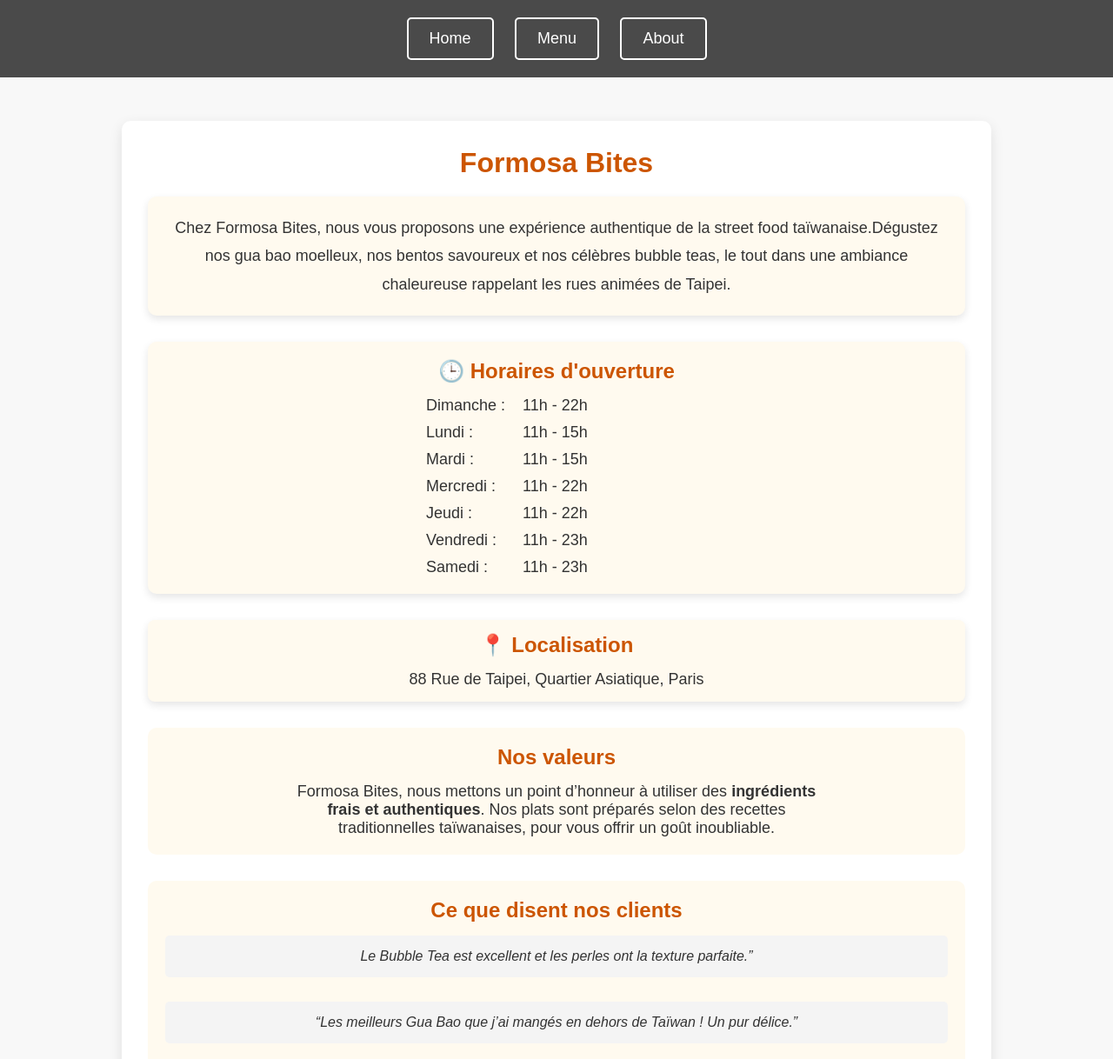
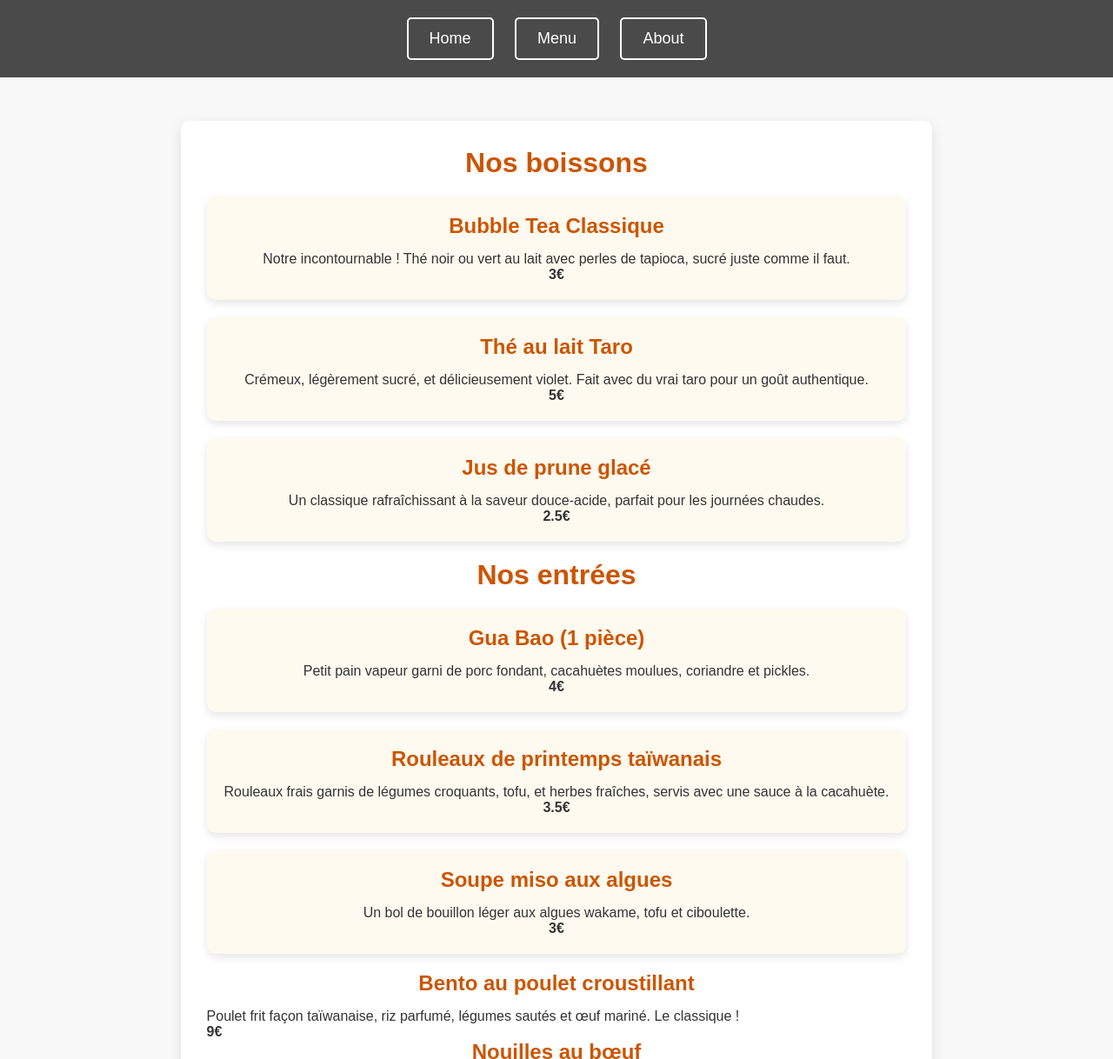
Before and after one commit to clouetremi/Odin-Restaurant-Page, a website built with webpack: page src/template.html in a window 1280 px wide. Shown: the top 1218 px of the page at 87% size. Built offline with nearby package versions, Linux system fonts and the light colour scheme.

Commit message:
ajout du début du menu en JS

```diff
--- a/src/index.js
+++ b/src/index.js
@@ -1,58 +1,58 @@
-// Contenu principal
-const content = document.getElementById("content");
+// // Contenu principal
+// const content = document.getElementById("content");
 
-const contentTitle = document.createElement("div");
-contentTitle.classList.add("content-title");
-contentTitle.textContent = "Formosa Bites";
-content.appendChild(contentTitle);
+// const contentTitle = document.createElement("div");
+// contentTitle.classList.add("content-title");
+// contentTitle.textContent = "Formosa Bites";
+// content.appendChild(contentTitle);
 
-const contentPresentation = document.createElement("div");
-contentPresentation.classList.add("content-presentation");
-contentPresentation.textContent = "Chez Formosa Bites, nous vous proposons une expérience authentique de la street food taïwanaise.Dégustez nos gua bao moelleux, nos bentos savoureux et nos célèbres bubble teas, le tout dans une ambiance chaleureuse rappelant les rues animées de Taipei.";
-content.appendChild(contentPresentation);
+// const contentPresentation = document.createElement("div");
+// contentPresentation.classList.add("content-presentation");
+// contentPresentation.textContent = "Chez Formosa Bites, nous vous proposons une expérience authentique de la street food taïwanaise.Dégustez nos gua bao moelleux, nos bentos savoureux et nos célèbres bubble teas, le tout dans une ambiance chaleureuse rappelant les rues animées de Taipei.";
+// content.appendChild(contentPresentation);
 
-// Contenu pour les horaires
-const contentHours = document.createElement("div");
-contentHours.classList.add("content-hours");
-content.appendChild(contentHours);
+// // Contenu pour les horaires
+// const contentHours = document.createElement("div");
+// contentHours.classList.add("content-hours");
+// content.appendChild(contentHours);
 
-const hoursTitle2 = document.createElement("h2");
-hoursTitle2.innerText = "🕒 Horaires d'ouverture";
-contentHours.appendChild(hoursTitle2);
+// const hoursTitle2 = document.createElement("h2");
+// hoursTitle2.innerText = "🕒 Horaires d'ouverture";
+// contentHours.appendChild(hoursTitle2);
 
-const hoursGrid = document.createElement("div");
-hoursGrid.classList.add("hours-grid");
-hoursGrid.innerHTML = "<span>Dimanche :</span> <span>11h - 22h</span><span>Lundi :</span> <span>11h - 15h</span><span> Mardi :</span > <span>11h - 15h</span> <span>Mercredi :</span> <span>11h - 22h</span> <span>Jeudi :</span> <span>11h - 22h</span> <span>Vendredi :</span> <span>11h - 23h</span> <span>Samedi :</span> <span>11h - 23h</span>";
-contentHours.appendChild(hoursGrid);
+// const hoursGrid = document.createElement("div");
+// hoursGrid.classList.add("hours-grid");
+// hoursGrid.innerHTML = "<span>Dimanche :</span> <span>11h - 22h</span><span>Lundi :</span> <span>11h - 15h</span><span> Mardi :</span > <span>11h - 15h</span> <span>Mercredi :</span> <span>11h - 22h</span> <span>Jeudi :</span> <span>11h - 22h</span> <span>Vendredi :</span> <span>11h - 23h</span> <span>Samedi :</span> <span>11h - 23h</span>";
+// contentHours.appendChild(hoursGrid);
 
-// Contenu pour l'adresse
-const contentAddress = document.createElement("div");
-contentAddress.classList.add("content-address");
-contentAddress.textContent = "88 Rue de Taipei, Quartier Asiatique, Paris";
-content.appendChild(contentAddress);
+// // Contenu pour l'adresse
+// const contentAddress = document.createElement("div");
+// contentAddress.classList.add("content-address");
+// contentAddress.textContent = "88 Rue de Taipei, Quartier Asiatique, Paris";
+// content.appendChild(contentAddress);
 
-// Contenu pour les valeurs
-const contentValues = document.createElement("div");
-contentValues.classList.add("content-values");
-content.appendChild(contentValues);
+// // Contenu pour les valeurs
+// const contentValues = document.createElement("div");
+// contentValues.classList.add("content-values");
+// content.appendChild(contentValues);
 
-const valuesTitle2 = document.createElement("h2");
-valuesTitle2.textContent = "Nos valeurs";
-contentValues.appendChild(valuesTitle2);
+// const valuesTitle2 = document.createElement("h2");
+// valuesTitle2.textContent = "Nos valeurs";
+// contentValues.appendChild(valuesTitle2);
 
-const valuesPara = document.createElement("p");
-valuesPara.innerHTML = "Formosa Bites</strong>, nous mettons un point d’honneur à utiliser des <strong>ingrédients <br>frais et authentiques</strong>. Nos plats sont préparés selon des recettes <br> traditionnelles taïwanaises, pour vous offrir un goût inoubliable."
-contentValues.appendChild(valuesPara);
+// const valuesPara = document.createElement("p");
+// valuesPara.innerHTML = "Formosa Bites</strong>, nous mettons un point d’honneur à utiliser des <strong>ingrédients <br>frais et authentiques</strong>. Nos plats sont préparés selon des recettes <br> traditionnelles taïwanaises, pour vous offrir un goût inoubliable."
+// contentValues.appendChild(valuesPara);
 
-// Contenu pour les avis des clients
-const contentTestimonials = document.createElement("div");
-contentTestimonials.classList.add("content-testimonials");
-content.appendChild(contentTestimonials);
+// // Contenu pour les avis des clients
+// const contentTestimonials = document.createElement("div");
+// contentTestimonials.classList.add("content-testimonials");
+// content.appendChild(contentTestimonials);
 
-const testimonialsTitle2 = document.createElement("h2");
-testimonialsTitle2.textContent = "Ce que disent nos clients";
-contentTestimonials.appendChild(testimonialsTitle2);
+// const testimonialsTitle2 = document.createElement("h2");
+// testimonialsTitle2.textContent = "Ce que disent nos clients";
+// contentTestimonials.appendChild(testimonialsTitle2);
 
-const testimonialsPara = document.createElement("p");
-testimonialsPara.innerHTML = '<blockquote>Le Bubble Tea est excellent et les perles ont la texture parfaite.”</blockquote> <br> <blockquote>“Les meilleurs Gua Bao que j’ai mangés en dehors de Taïwan ! Un pur délice.”</blockquote> <br> <blockquote>“Ambiance chaleureuse et plats incroyables. J’y retournerai sans hésiter !”</blockquote>';
-contentTestimonials.appendChild(testimonialsPara);
+// const testimonialsPara = document.createElement("p");
+// testimonialsPara.innerHTML = '<blockquote>Le Bubble Tea est excellent et les perles ont la texture parfaite.”</blockquote> <br> <blockquote>“Les meilleurs Gua Bao que j’ai mangés en dehors de Taïwan ! Un pur délice.”</blockquote> <br> <blockquote>“Ambiance chaleureuse et plats incroyables. J’y retournerai sans hésiter !”</blockquote>';
+// contentTestimonials.appendChild(testimonialsPara);
--- /dev/null
+++ b/src/menu.js
@@ -0,0 +1,100 @@
+const content = document.getElementById("content");
+
+// Titre principal du menu pour les boissons
+const drinkMenu = document.createElement("div");
+drinkMenu.classList.add("drink-menu");
+drinkMenu.textContent = "Nos boissons";
+content.appendChild(drinkMenu);
+
+// BOISSONS
+function addDrink(container, name, description, price){
+    const drinkItem = document.createElement("div");
+    drinkItem.classList.add("drink-item");
+
+    const title = document.createElement("h3");
+    title.textContent = name;
+    title.classList.add("drink-title");
+
+    const para = document.createElement("p");
+    para.innerHTML = `${description}<br><strong>${price}€</strong>`;
+    para.classList.add("drink-description");
+
+    drinkItem.appendChild(title);
+    drinkItem.appendChild(para);
+    container.appendChild(drinkItem);
+}
+
+addDrink(content, "Bubble Tea Classique", "Notre incontournable ! Thé noir ou vert au lait avec perles de tapioca, sucré juste comme il faut.", 3);
+addDrink(content, "Thé au lait Taro", "Crémeux, légèrement sucré, et délicieusement violet. Fait avec du vrai taro pour un goût authentique.", 5);
+addDrink(content, "Jus de prune glacé", "Un classique rafraîchissant à la saveur douce-acide, parfait pour les journées chaudes.", 2.5);
+
+// Titre principal du menu pour les entrées
+const starterMenu = document.createElement("div");
+starterMenu.classList.add("starter-menu");
+starterMenu.textContent = "Nos entrées";
+content.appendChild(starterMenu);
+
+// ENTRÉES
+function addStarters(container, name, description, price){
+    const starterItem = document.createElement("div");
+    starterItem.classList.add("starter-item");
+
+    const title = document.createElement("h3");
+    title.textContent = name;
+    title.classList.add("starter-title");
+
+    const para = document.createElement("p");
+    para.innerHTML = `${description}<br><strong>${price}€</strong>`;
+    para.classList.add("starter-description");
+
+    starterItem.appendChild(title);
+    starterItem.appendChild(para);
+    container.appendChild(starterItem);
+}
+
+addStarters(content, "Gua Bao (1 pièce)", "Petit pain vapeur garni de porc fondant, cacahuètes moulues, coriandre et pickles.", 4);
+addStarters(content, "Rouleaux de printemps taïwanais", "Rouleaux frais garnis de légumes croquants, tofu, et herbes fraîches, servis avec une sauce à la cacahuète.", 3.5);
+addStarters(content, "Soupe miso aux algues", "Un bol de bouillon léger aux algues wakame, tofu et ciboulette.", 3);
+
+// PLATS PRINCIPAUX
+function addMainDish(container, name, description, price) {
+    const mainItem = document.createElement("div");
+    mainItem.classList.add("main-item");
+
+    const title = document.createElement("h3");
+    title.textContent = name;
+    title.classList.add("main-title");
+
+    const para = document.createElement("p");
+    para.innerHTML = `${description}<br><strong>${price}€</strong>`;
+    para.classList.add("main-description");
+
+    mainItem.appendChild(title);
+    mainItem.appendChild(para);
+    container.appendChild(mainItem);
+}
+
+addMainDish(content, "Bento au poulet croustillant", "Poulet frit façon taïwanaise, riz parfumé, légumes sautés et œuf mariné. Le classique !", 9);
+addMainDish(content, "Nouilles au bœuf", "Nouilles faites maison dans un bouillon riche au bœuf mijoté, avec légumes et ciboulette.", 10);
+addMainDish(content, "Tofu braisé et légumes", "Option végétarienne : tofu mariné et braisé, servi avec du riz, légumes et sauce soja sucrée.", 8);
+
+// DESSERTS
+function addDessert(container, name, description, price) {
+    const dessertItem = document.createElement("div");
+    dessertItem.classList.add("dessert-item");
+
+    const title = document.createElement("h3");
+    title.textContent = name;
+    title.classList.add("dessert-title");
+
+    const para = document.createElement("p");
+    para.innerHTML = `${description}<br><strong>${price}€</strong>`;
+    para.classList.add("dessert-description");
+
+    dessertItem.appendChild(title);
+    dessertItem.appendChild(para);
+    container.appendChild(dessertItem);
+}
+
+addDessert(content, "Douhua (tofu soyeux sucré)", "Un dessert léger à base de tofu soyeux nappé de sirop de sucre brun et perles de tapioca.", 3);
+addDessert(content, "Mochis glacés", "Boules glacées enveloppées dans une pâte de riz douce. Parfaits pour finir sur une touche sucrée.", 2.5);
--- a/src/style-sheet.css
+++ b/src/style-sheet.css
@@ -188,3 +188,30 @@ footer a {
 footer a:hover {
     text-decoration: underline;
 }
+
+/* CSS à partir de Menu */
+h3 {
+    color: #cc5500;
+    font-size: 24px;
+    margin-bottom: 15px;
+    text-align: center;
+}
+
+.drink-item,
+.starter-item {
+    background: #fffaef;
+    padding: 20px;
+    border-radius: 10px;
+    text-align: center;
+    box-shadow: 0px 4px 10px rgba(0, 0, 0, 0.1);
+    margin-bottom: 20px;
+}
+
+.drink-menu,
+.starter-menu {
+    font-size: 32px;
+    font-weight: bold;
+    text-align: center;
+    margin-bottom: 20px;
+    color: #cc5500;
+}
--- a/src/template.html
+++ b/src/template.html
@@ -6,6 +6,7 @@
     <meta name="viewport" content="width=device-width, initial-scale=1.0">
     <title>My Webpack Project</title>
     <script src="index.js" defer></script>
+    <script src="menu.js" defer></script>
     <link rel="stylesheet" href="style-sheet.css">
 
 </head>
```
